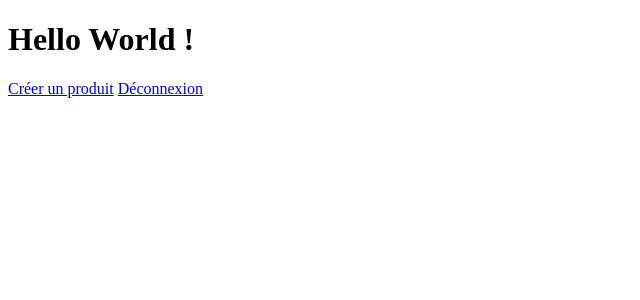
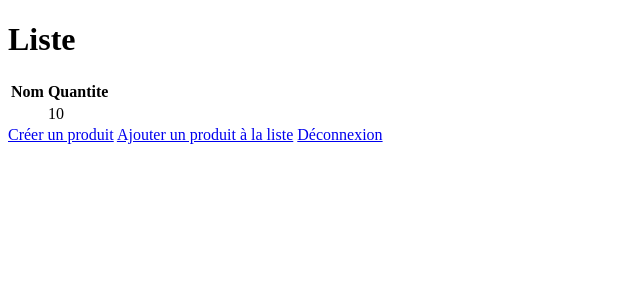
Before and after one commit to anthonycouture/django-web-app-shopping, a Django app: page / in a window 1280 px wide. Shown: the top 300 px of the page, without its empty margins (0-640 px from the left). Run offline with Django 3.2, Linux system fonts and the light colour scheme; a user stored in the database is signed in; tables that the repository leaves empty hold one stand-in row (values such as "Sample post").

Commit message:
add correction5

```diff
--- a/listecourse/models/produit.py
+++ b/listecourse/models/produit.py
@@ -1,4 +1,8 @@
 from django.db import models
+
 
 class Produit(models.Model):
     nomProduit = models.CharField(primary_key=True, max_length=50)
+
+    def __str__(self):
+        return self.nomProduit
--- a/listecourse/templates/listecourse/accueil.html
+++ b/listecourse/templates/listecourse/accueil.html
@@ -5,8 +5,23 @@
     <title>Accueil</title>
 </head>
 <body>
-    <h1>{{ message }}</h1>
+    <h1>Liste</h1>
+    {% if liste  %}
+        <table>
+            <tr>
+                <th>Nom</th>
+                <th>Quantite</th>
+            </tr>
+            {% for element in liste %}
+                <tr>
+                    <td>{{ element.produit.nomProduit }}</td>
+                    <td>{{ element.quantite }}</td>
+                </tr>
+            {% endfor %}
+        </table>
+    {% endif %}
     <a href="{% url 'addProduct' %}">Créer un produit</a>
+    <a href="{% url 'addProductInList' %}">Ajouter un produit à la liste</a>
     <a href="{% url 'logout' %}">Déconnexion</a>
 </body>
 </html>
--- a/listecourse/urls.py
+++ b/listecourse/urls.py
@@ -1,11 +1,12 @@
 from django.urls import path
 
-from .views import accueil, login, logout, registration, addProduct
+from .views import accueil, login, logout, registration, addProduct, addProductInList
 
 urlpatterns = [
     path('', accueil.index, name='accueil'),
     path('accounts/login/', login.index, name='login'),
     path('logout', logout.index, name='logout'),
     path('registration', registration.index, name='registration'),
-    path('addProduct', addProduct.index, name='addProduct')
+    path('addProduct', addProduct.index, name='addProduct'),
+    path('addProductInList', addProductInList.index, name='addProductInList')
 ]
--- a/listecourse/views/accueil.py
+++ b/listecourse/views/accueil.py
@@ -1,8 +1,9 @@
 from django.contrib.auth.decorators import login_required
 from django.shortcuts import render
+from listecourse.models import Liste
 
 @login_required
 def index(request):
-    message = "Hello World !"
-    context = {'message': message}
+    user = request.user
+    context = {'liste': Liste.objects.all().filter(utilisateur=user)}
     return render(request, 'listecourse/accueil.html', context)
--- /dev/null
+++ b/listecourse/views/addProductInList.py
@@ -0,0 +1,33 @@
+from django.contrib.auth import authenticate, login
+from django.contrib.auth.decorators import login_required
+from django.http import HttpResponseRedirect
+from django.shortcuts import render
+from django.urls import reverse
+from django import forms
+from listecourse.models import Produit, Liste
+
+list = []
+
+
+@login_required
+def index(request):
+    if request.method == 'POST':
+        form = addProductInListForm(request.POST)
+        if form.is_valid():
+            name_product = request.POST['name_product']
+            user = request.user
+            produit = Produit.objects.get(nomProduit=name_product)
+            liste = Liste(produit=produit, utilisateur=user, quantite=1)
+            try:
+                liste.save()
+            except:
+                context = {'form': form, 'message': 'Un problème est survenu !!!'}
+                return render(request, 'listecourse/addProductInList.html', context)
+            return HttpResponseRedirect(reverse('accueil'))
+    else:
+        form = addProductInListForm()
+    return render(request, 'listecourse/addProductInList.html', {'form': form})
+
+
+class addProductInListForm(forms.Form):
+    name_product = forms.ModelChoiceField(queryset=Produit.objects.all())
```
Also changed, not shown: listecourse/templates/listecourse/addProductInList.html (added, +15 -0 lines).
